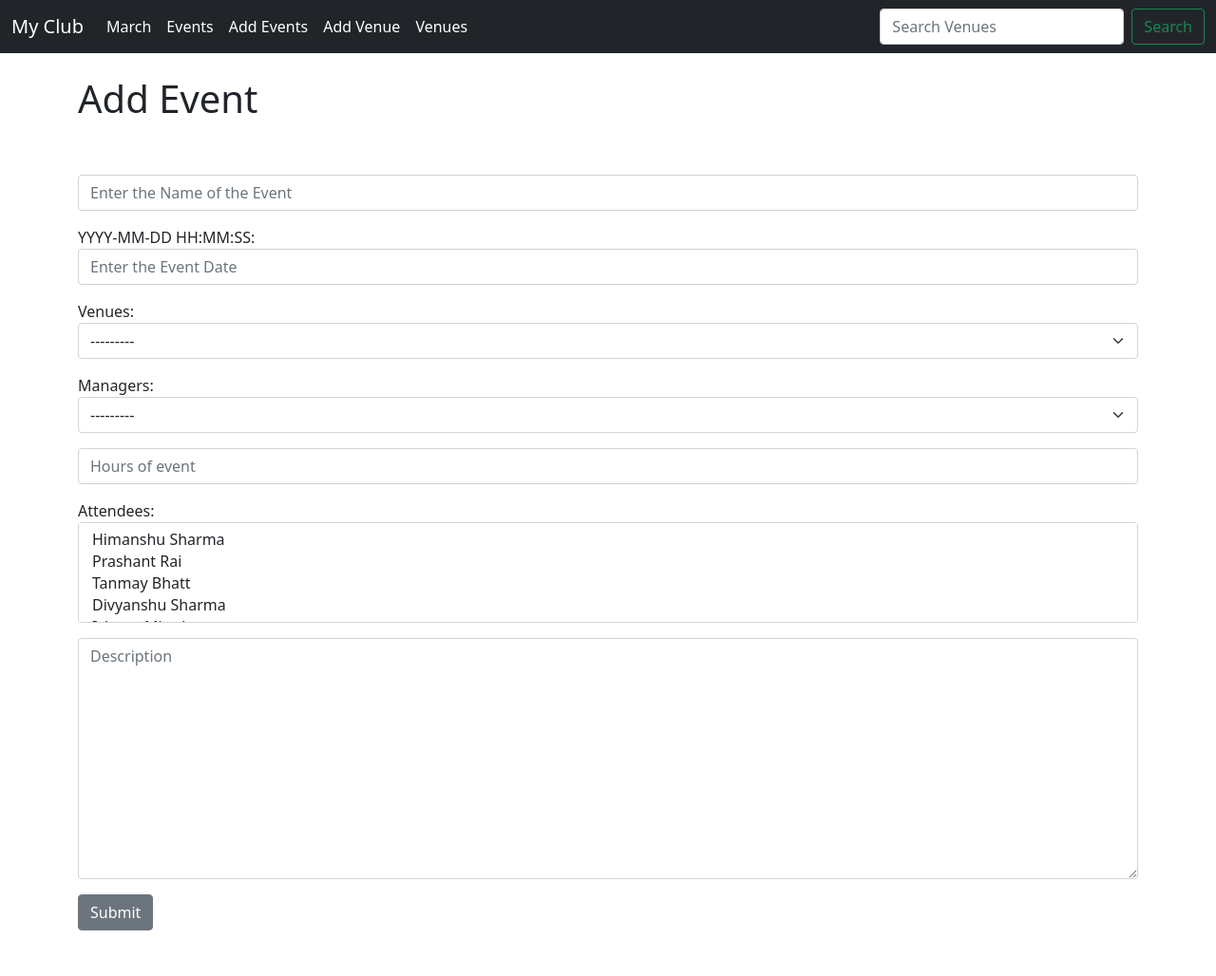
After one commit to Himanshu-shrma/Event-Handler, a Django app: page /add_event in a window 1280 px wide. The commit adds this page. Shown: the whole page at 95% size. Run offline with Django 4.2, Linux system fonts and the light colour scheme; data comes from the database, SQL or seed files in the repository; both versions use the stored data as it was after the commit.

Commit message:
Create a form for Event and Update existing event

```diff
--- a/myclub_website/events/forms.py
+++ b/myclub_website/events/forms.py
@@ -1,7 +1,7 @@
 from logging import PlaceHolder
 from django import forms
 from django.forms import ModelForm
-from .models import Venue
+from .models import Venue , Event
 
 class VenueForm(ModelForm):
     class Meta:
@@ -23,3 +23,26 @@ class VenueForm(ModelForm):
             'web':forms.TextInput(attrs={'class':'form-control','placeholder':'Enter the web address'}),
             'email_address':forms.EmailInput(attrs={'class':'form-control','placeholder':'Enter the Email Address'}),
         }
+
+class EventForm(ModelForm):
+    class Meta:
+        model=Event
+        fields= ('name', 'event_date','venue','manager','event_hours','attendees','description',)
+        labels={
+            'name':'',
+            'event_date':'YYYY-MM-DD HH:MM:SS',
+            'venue':'Venues',
+            'manager':'Managers',
+            'event_hours':'',
+            'attendees':'Attendees',
+            'description':'',
+        }
+        widgets={
+            'name':forms.TextInput(attrs={'class':'form-control','placeholder':'Enter the Name of the Event'}),
+            'event_date':forms.TextInput(attrs={'class':'form-control','placeholder':'Enter the Event Date'}),
+            'venue':forms.Select(attrs={'class':'form-select','placeholder':'Venue'}),
+            'manager':forms.Select(attrs={'class':'form-select','placeholder':'Manager'}),
+            'event_hours':forms.NumberInput(attrs={'class':'form-control','placeholder':'Hours of event'}),
+            'attendees':forms.SelectMultiple(attrs={'class':'form-control','placeholder':'Attendees'}),
+            'description':forms.Textarea(attrs={'class':'form-control','placeholder':'Description'}),
+        }
--- a/myclub_website/events/models.py
+++ b/myclub_website/events/models.py
@@ -37,7 +37,7 @@ class Event(models.Model):
     manager= models.ForeignKey(User,blank=True,null=True,on_delete=models.SET_NULL)
     description=models.TextField(blank=True)
     event_hours= models.IntegerField()
-    attendees= models.ManyToManyField(MyClubUser)
+    attendees= models.ManyToManyField(MyClubUser, null=True)
 
     def __str__(self):
         return self.name
--- /dev/null
+++ b/myclub_website/events/templates/events/add_event.html
@@ -0,0 +1,17 @@
+{% extends 'events/base.html' %}
+{%block content%}
+<h1>Add Event</h1>
+<br><br>
+{%if submitted %}
+
+Venue Added Successfully.
+{% else %}
+<form action="" method=POST>
+    {% csrf_token %}
+
+    {{form.as_p}}
+
+    <input type="submit" value="Submit" class="btn btn-secondary">
+</form>
+{%endif%}
+{%endblock%}
--- a/myclub_website/events/templates/events/add_venue.html
+++ b/myclub_website/events/templates/events/add_venue.html
@@ -1,10 +1,10 @@
 {% extends 'events/base.html' %}
 {%block content%}
 <center>
-    <h1>Add Venue To the Database</h1>
+    <h1>Add Venue</h1>
     <br><br>
     {%if submitted %}
-    boooooooooooooooooooooooooom
+    Venue Added Successfully.
     {% else %}
     <form action="" method=POST>
         {% csrf_token %}
--- a/myclub_website/events/templates/events/event_list.html
+++ b/myclub_website/events/templates/events/event_list.html
@@ -7,7 +7,7 @@
 
 <div class="card">
     <div class="card-header">
-        {{event}}
+        <b>{{event}}</b>
     </div>
     <div class="card-body">
         <h5 class="card-title">{{ event.venue }}</h5>
@@ -29,6 +29,9 @@
         </p>
 
     </div>
+    <div class="card-footer text-muted">
+        <a href="{%url 'update-event' event.id %}" class="btn btn-outline-secondary btn-sm">Update</a>
+    </div>
 </div>
 <br><br>
 {%endfor %}
--- a/myclub_website/events/templates/events/navbar.html
+++ b/myclub_website/events/templates/events/navbar.html
@@ -12,6 +12,9 @@
                 </li>
                 <li class="nav-item">
                     <a class="nav-link active" aria-current="page" href="{%url 'list-events'%}">Events</a>
+                </li>
+                <li class="nav-item">
+                    <a class="nav-link active" aria-current="page" href="{%url 'add-event'%}">Add Events</a>
                 </li>
                 <li class="nav-item">
                     <a class="nav-link active" aria-current="page" href="{%url 'add-venue' %}">Add Venue</a>
--- a/myclub_website/events/templates/events/venue.html
+++ b/myclub_website/events/templates/events/venue.html
@@ -10,7 +10,7 @@
             </td>
             <td align="right">
                 <a href="{% url 'update-venue'  venue.id %}" style="text-decoration: none;"
-                    class="btn btn-outline-success btn-sm"> update</a>
+                    class="btn btn-outline-secondary btn-sm"> update</a>
             </td>
         </tr>
         {%endfor%}
--- a/myclub_website/events/urls.py
+++ b/myclub_website/events/urls.py
@@ -9,4 +9,6 @@ urlpatterns = [
     path('show_venue/<venue_id>',views.show_venue,name='show-venue'),
     path('search_venues',views.search_venues,name='search-venues'),
     path('update_venue/<venue_id>',views.update_venue,name='update-venue'),
+    path('add_event',views.add_event,name='add-event'),
+    path('update_event/<event_id>',views.update_event,name='update-event'),
 ]
--- a/myclub_website/events/views.py
+++ b/myclub_website/events/views.py
@@ -5,7 +5,7 @@ from calendar import HTMLCalendar
 from django.http import HttpResponseRedirect
 from datetime import datetime
 from .models import Event, Venue
-from .forms import VenueForm
+from .forms import VenueForm , EventForm
 
 
 
@@ -78,3 +78,27 @@ def update_venue(request,venue_id):
         'venue':venue,
         'form':form,
     })
+
+def add_event(request):
+    submitted=False
+    if request.method=="POST":
+        form = EventForm(request.POST)
+        if form.is_valid():
+            form.save()
+            return HttpResponseRedirect("/add_event?submitted=True")
+    else:
+        form=EventForm
+        if 'submitted' in request.GET:
+            submitted=True
+    return render(request,'events/add_event.html',{'form':form,'submitted':submitted})
+
+def update_event(request,event_id):
+    event=Event.objects.get(pk=event_id)
+    form=EventForm(request.POST or None, instance=event)
+    if form.is_valid():
+        form.save()
+        return redirect('list-events')
+    return render(request,'events/update_event.html',{
+        'event':event,
+        'form':form,
+    })
```
Also changed, not shown: myclub_website/events/templates/events/update_event.html (added, +14 -0 lines), myclub_website/db.sqlite3, myclub_website/events/migrations/0006_alter_event_attendees.py (added).
